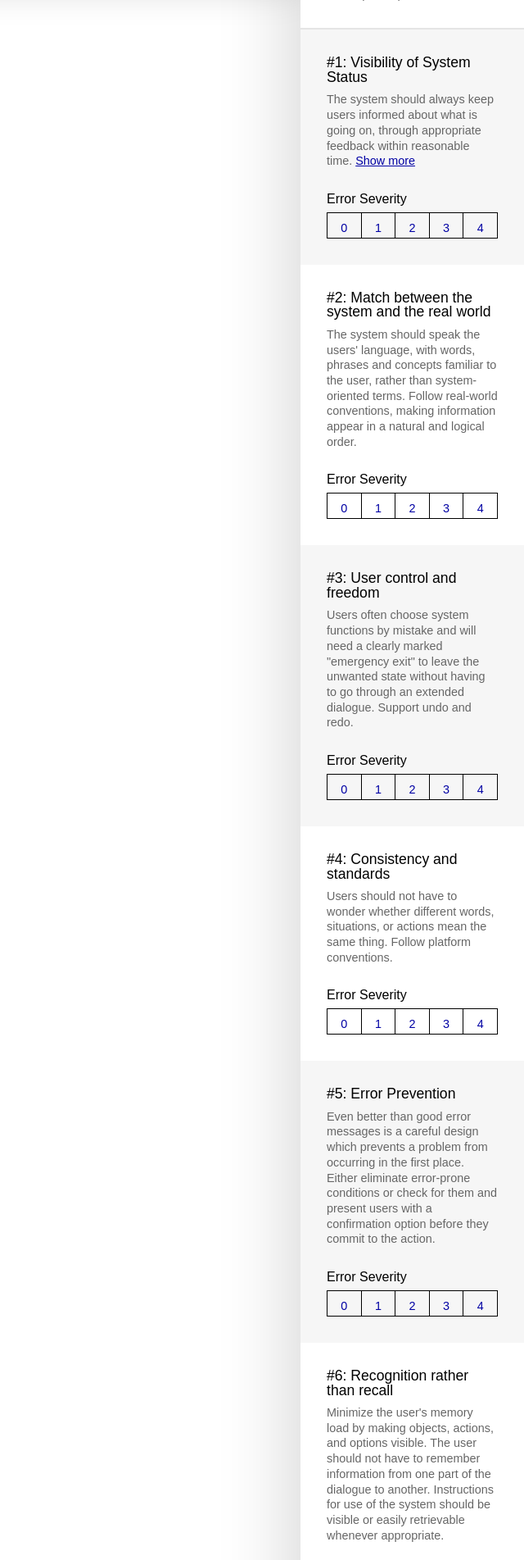
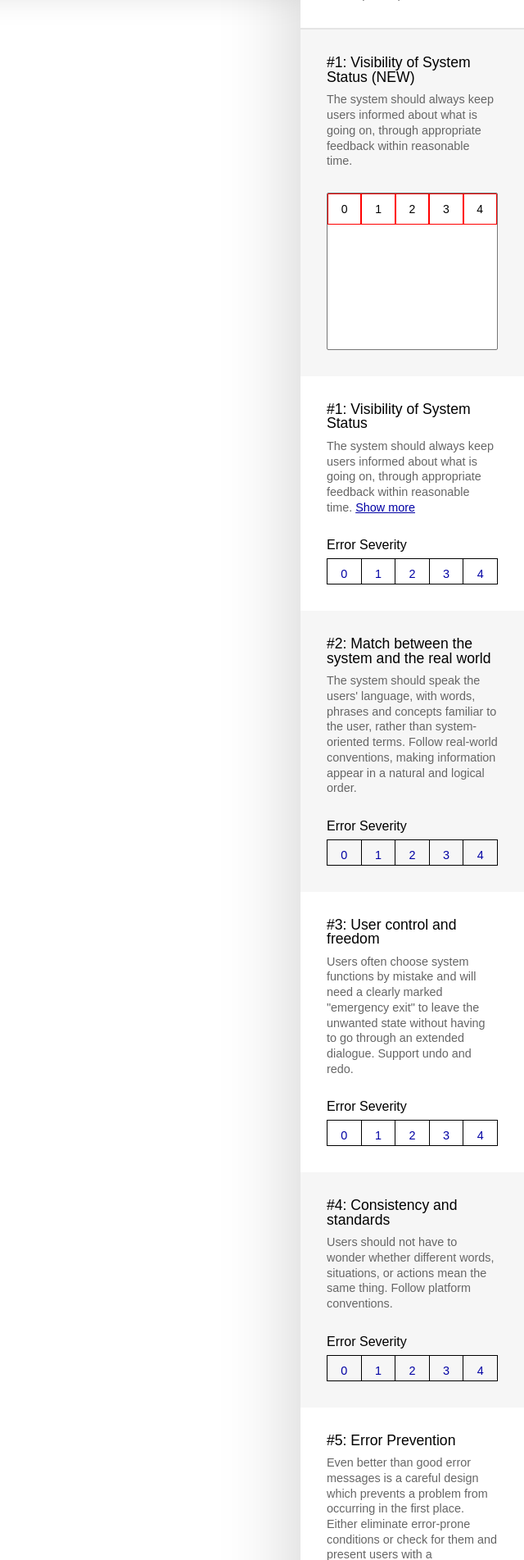
Before and after one commit to AJGeel/requestor, a PHP site: page / in a window 1280 px wide. Shown: the part 802-2705 px from the top of the page at 82% size, without its empty margins (640-1280 px from the left). Run offline with PHP 8.4, Linux system fonts and the light colour scheme.

Commit message:
Start rebuilding input as proper HTML5 form. Styling changes. Added local placeholder image for offline development

```diff
--- a/css/style.css
+++ b/css/style.css
@@ -164,3 +164,20 @@
 .heuristic .scoring li:hover a{
   color: #fff;
 }
+
+select {
+  width: 100%;
+  /* display: flex; */
+  /* flex-direction: column; */
+}
+
+select option {
+  display: inline-block;
+  text-align: center;
+  width: 20%;
+  box-sizing: border-box;
+  border: 1px solid red;
+  padding: 10px;
+  font-family: "BentonSans", sans-serif;
+  font-size: 14px;
+}
--- a/index.html
+++ b/index.html
@@ -13,7 +13,7 @@
       <section class="frame-container" id="frame_container"> <!-- Embedded Figma Prototype -->
         <div class="frame">
           <iframe id="iframe_prototype" width="1047" height="798" frameborder="0" allowedfullscreen></iframe>
-          <!-- <img src="https://placehold.it/1920x1080.jpg/F0F6FF/0000A4?text=Placeholder+Image+(1920+x+1080)"/> -->
+          <!-- <img src="i/placeholder-image.jpeg"/> -->
         </div>
 
       </section>
@@ -39,6 +39,20 @@
         <div class="evaluation-section">
           <h2><img src="i/feather/image.svg"/>Scenario</h2>
           <p>Artis viverra sollicitudin lectus. Etiam maximus felis nisl, sit amet vulputate nisl lacinia a. Mauris mattis in purus in rhoncus. Nam et lectus vel sem vestibulum faucibus lacinia vitae felis. Morbi accumsan augue eu consequat dapibus.</p>
+        </div>
+
+        <div class="heuristic">
+          <h2>#1: Visibility of System Status (NEW)</h2>
+          <p>The system should always keep users informed about what is going on, through appropriate feedback within reasonable time.</p>
+
+          <select class="form-select" name="foo" size="5">
+            <option value="0">0</option>
+            <option value="1">1</option>
+            <option value="2">2</option>
+            <option value="3">3</option>
+            <option value="4">4</option>
+          </select>
+
         </div>
 
         <div class="heuristic">
--- a/js/app.js
+++ b/js/app.js
@@ -18,8 +18,8 @@ function myFunction() {
 /* Start of Figma Embed functionality */
 
 // DOM element of the iFrame which will be replaced.
-const iframe_prototype = document.getElementById("iframe_prototype");
-var frame = document.getElementById("frame_container");
+const DOM_iFrame = document.getElementById("iframe_prototype");
+var DOM_iFrame_Container = document.getElementById("frame_container");
 
 // Note: the Figma prototype URLs are currently hardcoded. In the future this should be automatically retrieved from the Figma Plugin communication.
 var Figma_URI = "ejJw4AVHI1kAIktWxJzYDb"; // Specifies the location of the Figma File
@@ -38,22 +38,25 @@ function updateiFrame(URI, nodeID, viewport, target) {
   // Then, update the iFrame's sizing based on the size of its container
   // However, we do add a consistent padding to all sides
   const padding = 40;
-  target.width = frame.clientWidth - padding;
-  target.height = frame.clientHeight - padding;
+  target.width = DOM_iFrame_Container.clientWidth - padding;
+  target.height = DOM_iFrame_Container.clientHeight - padding;
 
   // DEBUG: print full src URL and frame container's sizing
   console.log("$DEBUG: " + updated_src);
-  console.log("$DEBUG: W: " + frame.clientWidth);
-  console.log("$DEBUG: H: " + frame.clientHeight);
+  console.log("$DEBUG: W: " + DOM_iFrame_Container.clientWidth);
+  console.log("$DEBUG: H: " + DOM_iFrame_Container.clientHeight);
 }
 
 // Run the function with the arguments
-updateiFrame(Figma_URI, Figma_Node_ID, Figma_Viewport, iframe_prototype);
+updateiFrame(Figma_URI, Figma_Node_ID, Figma_Viewport, DOM_iFrame);
 
 /* End of Figma Embed functionality */
 
 
 // Potential future functionality: press keyboard to 'automanually' set Figma prototype viewer's to constrain width.
 // However, this is quite hacky and perhaps can be circumvented by better embedding practices.
-// element.dispatchEvent(new KeyboardEvent('keypress',{'key':'a'}));
-// element.dispatchEvent(new KeyboardEvent('keypress',{'key':'z'}));
+// DOM_iFrame_Container.dispatchEvent(new KeyboardEvent('keypress',{'key':'a'}));
+// function pressKey(target, key) {
+//   target.dispatchEvent(new KeyboardEvent('keypress', {'key':String(key)}));
+// }
+// DOM_iFrame_Container.dispatchEvent(new KeyboardEvent('keypress',{'key':'z'}));
```
Also changed, not shown: i/placeholder-image.jpeg (added).
